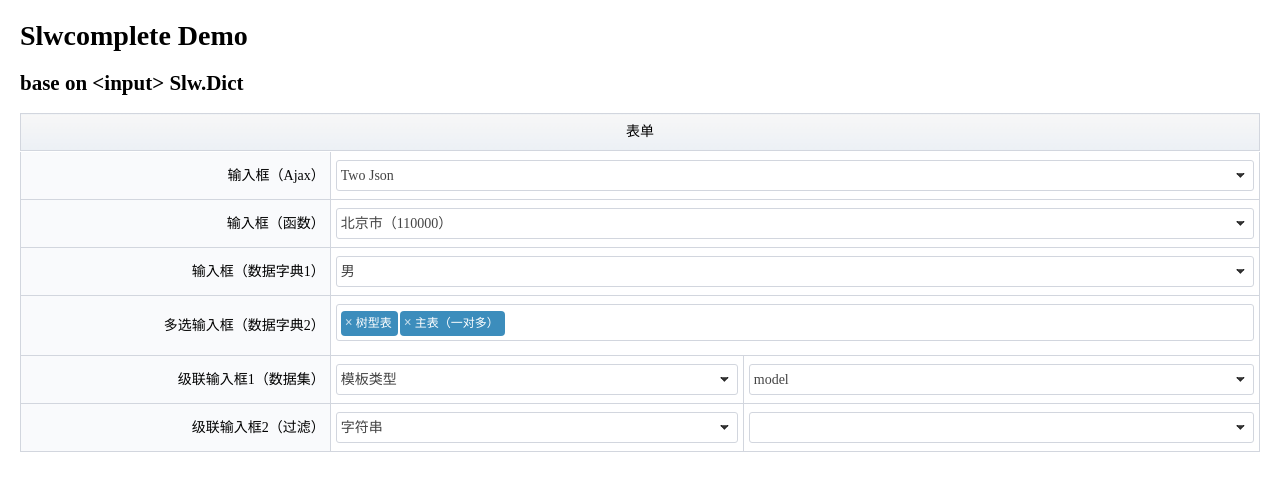
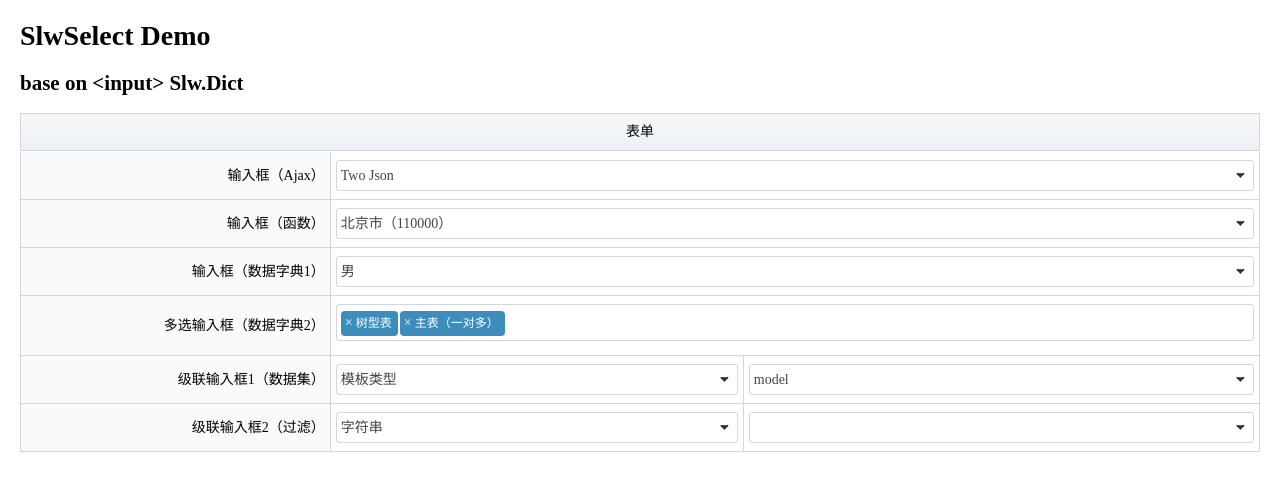
Before and after one commit to wang-weidong/SlwSelect, a plain HTML site: page demo/ext.html in a window 1280 px wide. Drawn offline with Linux system fonts and the light colour scheme.

Commit message:
Update demo/ext.html

```diff
--- a/demo/ext.html
+++ b/demo/ext.html
@@ -2,7 +2,7 @@
 <html>
 <head>
 <meta charset="utf-8" />
-<title>Slwcomplete demo</title>
+<title>SlwSelect demo</title>
 <script type="text/javascript" src="jquery-1.7.min.js"></script>
 <script type="text/javascript" src="../slw.js"></script>
 <script type="text/javascript" src="../slw.dict.min.js"></script>
@@ -14,7 +14,7 @@
 
 <body>
 	<div style="margin: 20px">
-		<h1>Slwcomplete Demo</h1>
+		<h1>SlwSelect Demo</h1>
 		<h2>base on &lt;input&gt; Slw.Dict</h2>
 		<table class="table table-bordered editTable form-group-sm">
 			<thead>
```
